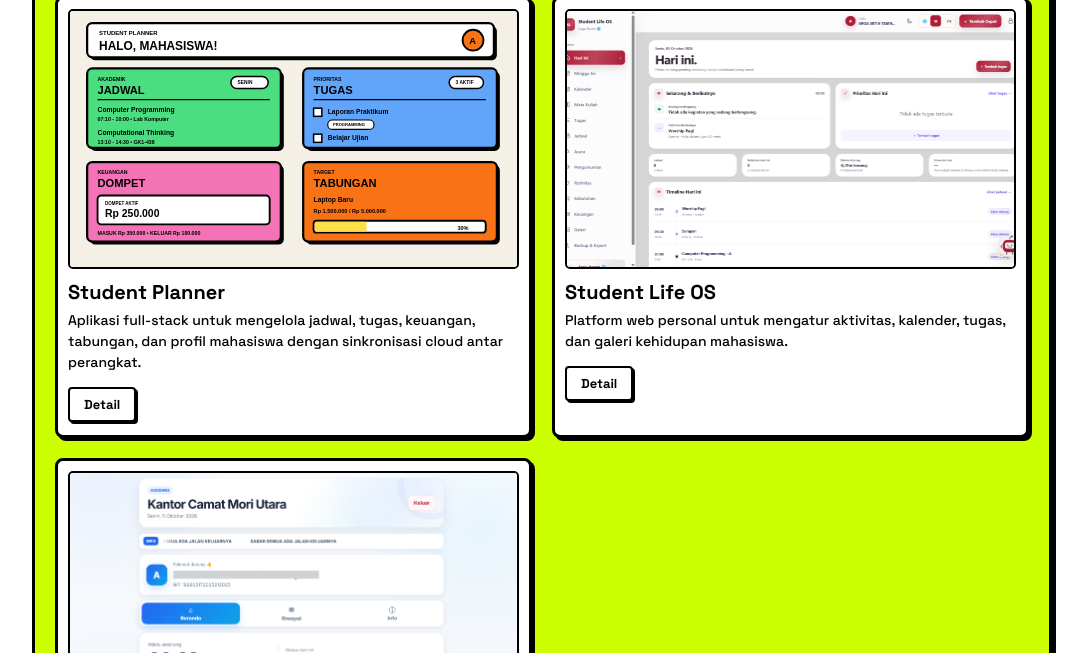
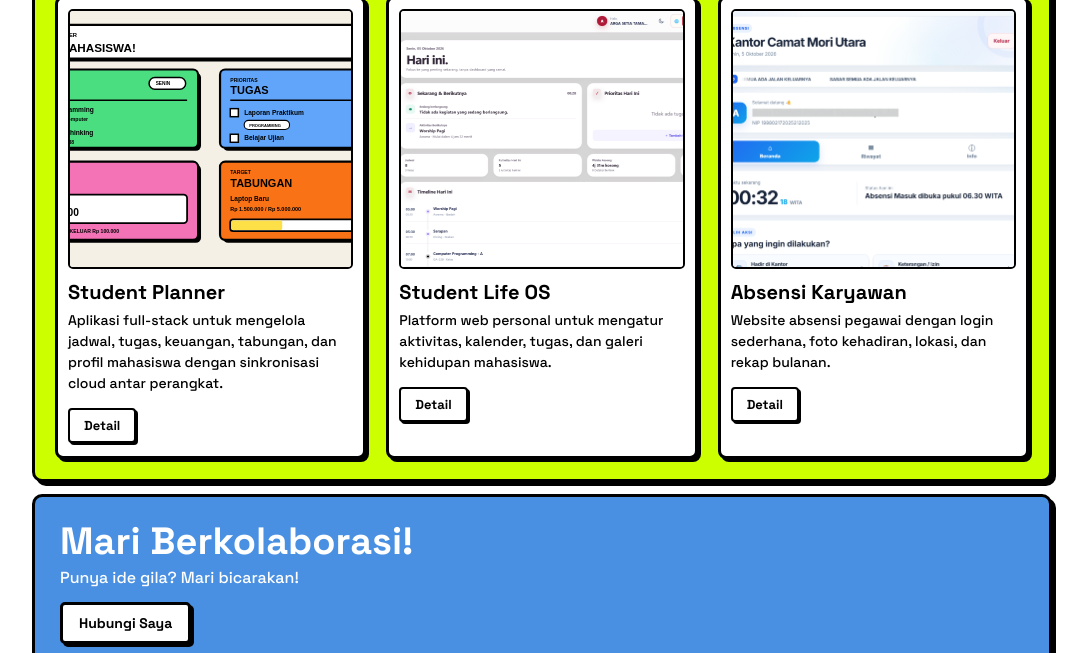
Before and after one commit to argatamauka/My-Portofolio, a plain HTML site: page index.html in a window 1280 px wide. Shown: the part 696-1349 px from the top of the page, without its empty margins (98-1185 px from the left). Drawn offline with Linux system fonts and the light colour scheme.

Commit message:
Adapt portfolio project grid for Student Planner

```diff
--- a/style.css
+++ b/style.css
@@ -288,6 +288,11 @@
 }
 
 
+.skill-item .fa-database {
+    color: #3ECF8E;
+}
+
+
 
 /* =========================
    PROJECTS
@@ -334,6 +339,16 @@
 /* =========================
    PROJECT ITEM
 ========================= */
+
+.project-item.featured {
+    grid-column: 1 / -1;
+}
+
+
+.project-item.featured > img {
+    height: 140px;
+}
+
 
 .project-item {
     min-width: 0;
@@ -791,7 +806,18 @@
 
 
     .projects-card {
+        grid-template-columns: repeat(3, 1fr);
         gap: 20px;
+    }
+
+
+    .project-item.featured {
+        grid-column: auto;
+    }
+
+
+    .project-item.featured > img {
+        height: 220px;
     }
 
 
@@ -902,4 +928,9 @@
         height: 260px;
     }
 
+
+    .project-item.featured > img {
+        height: 260px;
+    }
+
 }
```
